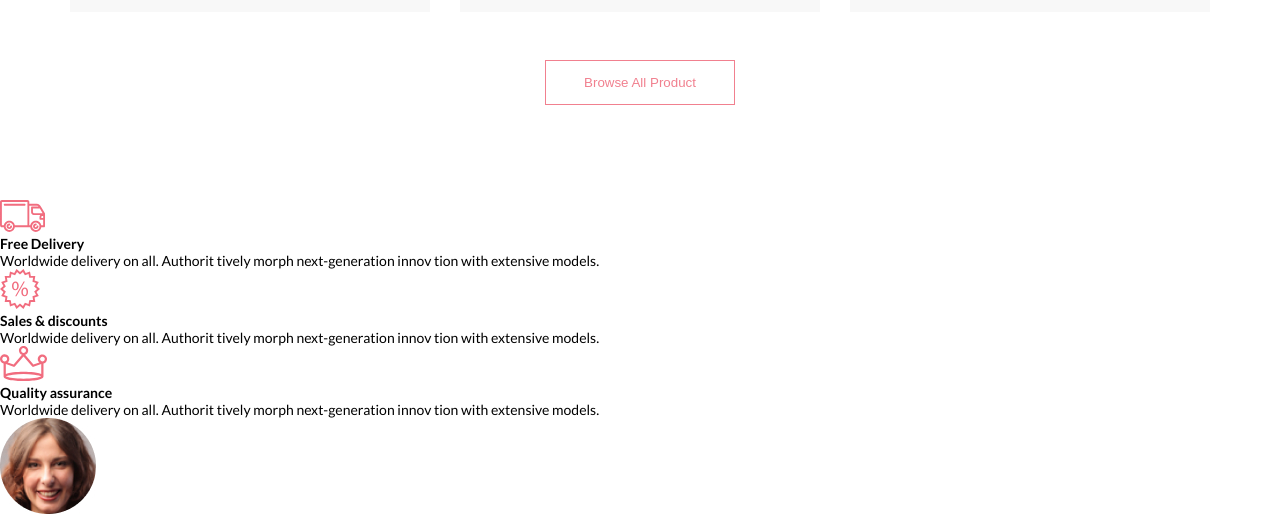
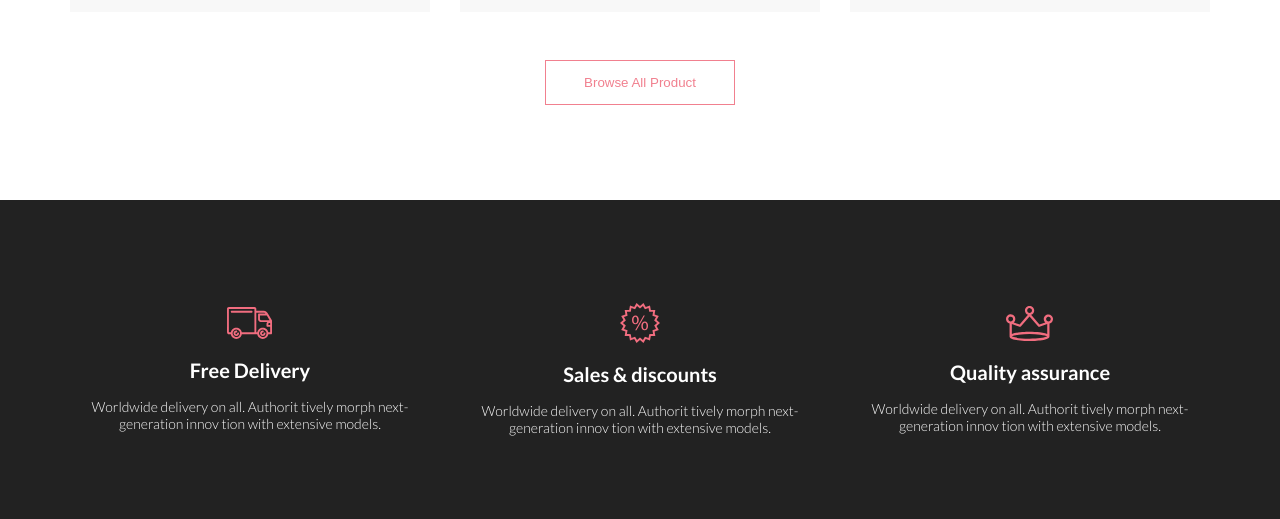
Before and after one commit to anufrikanec/lesson_2_1, a plain HTML site: page index.html in a window 1280 px wide. Shown: the part 2821-3340 px from the top of the page. Drawn offline with Linux system fonts and the light colour scheme.

Commit message:
add benefits

```diff
--- a/css/style.css
+++ b/css/style.css
@@ -227,3 +227,48 @@ body {
     color: var(--pink-text);
     margin-bottom: 95px;
 }
+
+.benefits {
+    display: flex;
+    align-items: center;
+    justify-content: center;
+    background-color: var(--black);
+}
+
+.benefits__list {
+    display: flex;
+    justify-content: space-between;
+}
+
+.benefits__item {
+    max-width: 360px;
+    display: flex;
+    align-items: center;
+    justify-content: center;
+    flex-direction: column;
+    flex-grow: 1;
+}
+
+.benefits__item-img {
+    margin-top: 103px;
+    margin-bottom: 19px;
+    display: block;
+    margin-left: auto;
+    margin-right: auto
+}
+
+.benefits__item-title {
+    font-size: 20px;
+    line-height: 24px;
+    color: var(--white-text);
+    margin-bottom: 16px;
+}
+
+.benefits__item-desc {
+    font-weight: 300;
+    font-size: 14px;
+    line-height: 17px;
+    text-align: center;
+    color: #FBFBFB;
+    margin-bottom: 104px;
+}
--- a/index.html
+++ b/index.html
@@ -151,22 +151,22 @@
             <button class="products__button">Browse All Product</button>
         </section>
     </main>
-    <section>
-        <ul>
-            <li>
-                <img src="/img/Free_Delivery.svg" alt="Free_Delivery">
-                <h3>Free Delivery</h3>
-                <p>Worldwide delivery on all. Authorit tively morph next-generation innov tion with extensive models.</p>
+    <section class="benefits">
+        <ul class="benefits__list container">
+            <li class="benefits__item">
+                <img class="benefits__item-img" src="/img/Free_Delivery.svg" alt="Free_Delivery">
+                <h3 class="benefits__item-title">Free Delivery</h3>
+                <p class="benefits__item-desc">Worldwide delivery on all. Authorit tively morph next-generation innov tion with extensive models.</p>
             </li>
-            <li>
-                <img src="/img/sales.svg" alt="sales">
-                <h3>Sales & discounts</h3>
-                <p>Worldwide delivery on all. Authorit tively morph next-generation innov tion with extensive models.</p>
+            <li class="benefits__item">
+                <img class="benefits__item-img" src="/img/sales.svg" alt="sales">
+                <h3 class="benefits__item-title">Sales & discounts</h3>
+                <p class="benefits__item-desc">Worldwide delivery on all. Authorit tively morph next-generation innov tion with extensive models.</p>
             </li>
-            <li>
-                <img src="/img/Quality_assurance.svg" alt="Quality_assurance">
-                <h3>Quality assurance</h3>
-                <p>Worldwide delivery on all. Authorit tively morph next-generation innov tion with extensive models.</p>
+            <li class="benefits__item">
+                <img class="benefits__item-img" src="/img/Quality_assurance.svg" alt="Quality_assurance">
+                <h3 class="benefits__item-title">Quality assurance</h3>
+                <p class="benefits__item-desc">Worldwide delivery on all. Authorit tively morph next-generation innov tion with extensive models.</p>
             </li>
         </ul>
     </section>
```
